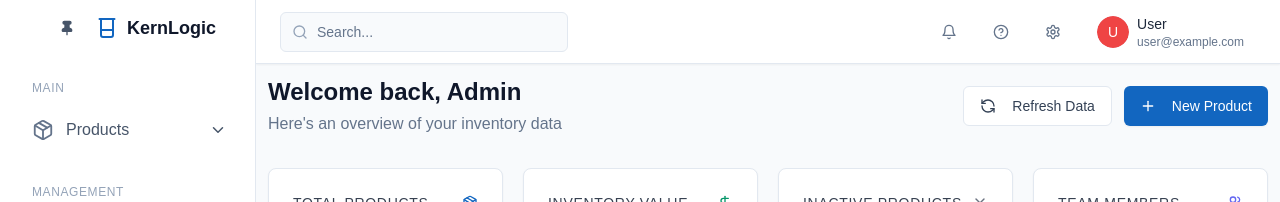
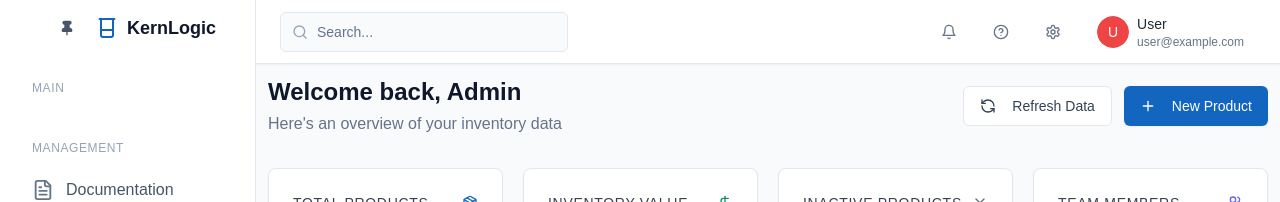
Before and after one commit to fRafaelGS/KernLogic, a React (Vite) app: page /app in a window 1280 px wide. Shown: the top 202 px of the page. Built offline with nearby package versions, Linux system fonts and the light colour scheme.

Commit message:
pre-locale and channel removal

```diff
--- a/src/components/layout/Sidebar.tsx
+++ b/src/components/layout/Sidebar.tsx
@@ -197,8 +197,7 @@
       label: "Products",
       href: "/app/products",
       badge: location.pathname.includes('/app/products') ? '' : '24',
-      requiredPermission: "product.view",
-      isProducts: true
+      requiredPermission: "product.view"
     },
     {
       icon: BarChart2,
@@ -227,6 +226,14 @@
       href: "/app/team",
       requiredPermission: "team.view"
     },
+    // Families nav item, admin only
+    ...(user?.role === 'admin' ? [{
+      icon: BeakerIcon,
+      label: "Families",
+      href: "/app/products/families",
+      // Only visible to admins
+      requiredPermission: undefined
+    }] : []),
     {
       icon: Settings,
       label: "Settings",
@@ -304,50 +311,7 @@
             ? 'items-center space-y-8 mb-8'
             : 'items-start w-full space-y-1.5 mb-8'
         )}>
-          {(() => {
-            const navElements = []
-            for (const item of mainNavItems) {
-              if (item.isProducts && !effectiveCollapsed) {
-                navElements.push(
-                  <div key={item.href} className="w-full">
-                    <button
-                      className={cn(
-                        'flex items-center w-full px-3 py-2.5 rounded-md transition-colors text-enterprise-600 hover:bg-enterprise-100',
-                        location.pathname.startsWith('/app/products') && 'bg-primary-50 text-primary-700 font-medium'
-                      )}
-                      onClick={() => setProductsOpen(v => !v)}
-                      type="button"
-                      aria-expanded={productsOpen}
-                      aria-controls="products-submenu"
-                    >
-                      <Package size={22} className="mr-3 text-enterprise-500" />
-                      <span>Products</span>
-                      <span className="ml-auto flex items-center">
-                        {productsOpen ? <ChevronUp size={18} /> : <ChevronDown size={18} />}
-                      </span>
-                    </button>
-                    {productsOpen && (
-                      <div id="products-submenu" className="ml-8 mt-1 flex flex-col gap-1">
-                        <NavItem
-                          icon={Package}
-                          label="All Products"
-                          href="/app/products"
-                          requiredPermission="product.view"
-                          collapsed={false}
-                        />
-                        <NavItem
-                          icon={BeakerIcon}
-                          label="Families"
-                          href="/app/products/families"
-                          requiredPermission="product.view"
-                          collapsed={false}
-                        />
-                      </div>
-                    )}
-                  </div>
-                )
-              } else {
-                navElements.push(
+          {mainNavItems.map(item => (
             <NavItem
               key={item.href}
               icon={item.icon}
@@ -357,11 +321,7 @@
               requiredPermission={item.requiredPermission}
               collapsed={effectiveCollapsed}
             />
-                )
-              }
-            }
-            return navElements
-          })()}
+          ))}
         </div>
 
         {/* Group separator - only shown when collapsed */}
```
Lines whose indentation alone changed are shown as unchanged.
